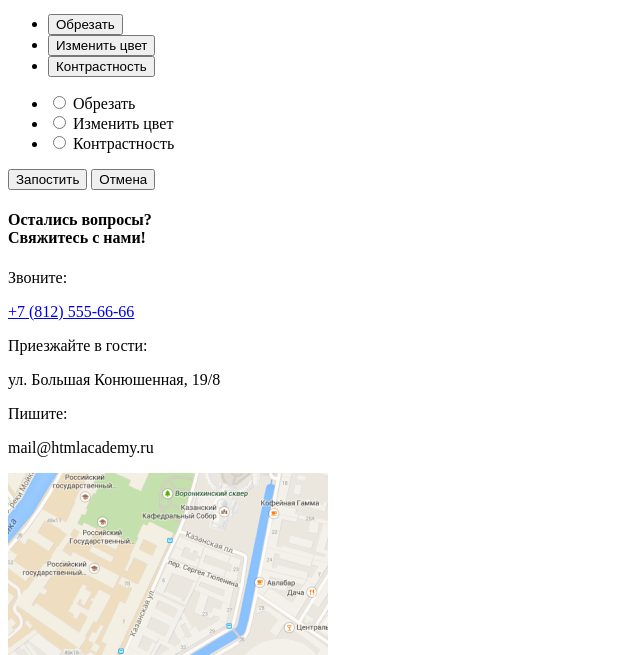
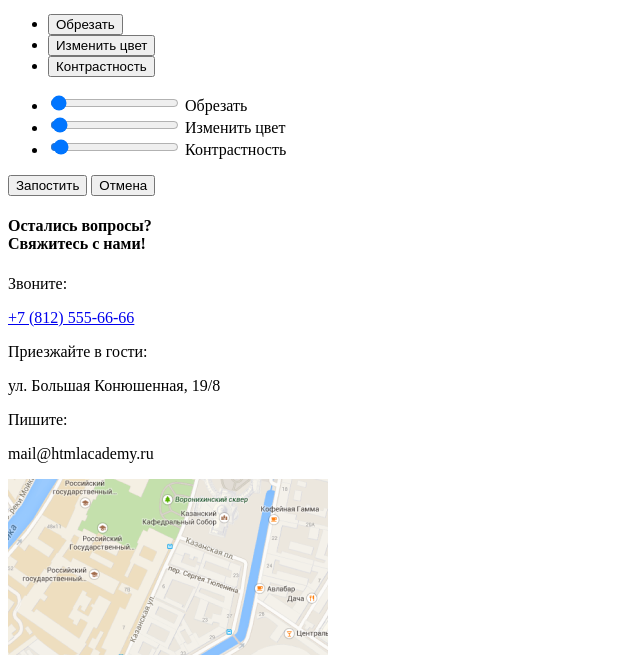
Before and after one commit to alenasolovieva/1617493-pink-24, a website: page source/catalog.html in a window 1280 px wide. Shown: the part 2726-3381 px from the top of the page, without its empty margins (0-640 px from the left). Drawn offline with Linux system fonts and the light colour scheme.

Commit message:
инпуты

```diff
--- a/source/catalog.html
+++ b/source/catalog.html
@@ -130,16 +130,16 @@
       </ul>
       <ul class="editor__ranges">
         <li class="editor__ranges-item">
-          <input class="editor__radio" type="radio" name="crop" id="crop" value="1">
-          <label class="editor__radio-label" for="crop">Обрезать</label>
+          <input class="editor__range" type="range" name="crop" id="crop" value="1">
+          <label class="editor__range-label" for="crop">Обрезать</label>
         </li>
-        <li class="editor__ranges-item">
-          <input class="editor__radio" type="radio" name="color" id="color" value="2">
-          <label class="editor__radio-label" for="color">Изменить цвет</label>
+        <li class="editor__list-item">
+          <input class="editor__range" type="range" name="color" id="color" value="2">
+          <label class="editor__range-label" for="color">Изменить цвет</label>
         </li>
-        <li class="editor__ranges-item">
-          <input class="editor__radio" type="radio" name="contrast" id="contrast" value="3">
-          <label class="editor__radio-label" for="contrast">Контрастность</label>
+        <li class="editor__list-item">
+          <input class="editor__range" type="range" name="contrast" id="contrast" value="3">
+          <label class="editor__ranges-label" for="contrast">Контрастность</label>
         </li>
       </ul>
       <button class="editor__button editor__button--post" type="submit">Запостить</button>
```
